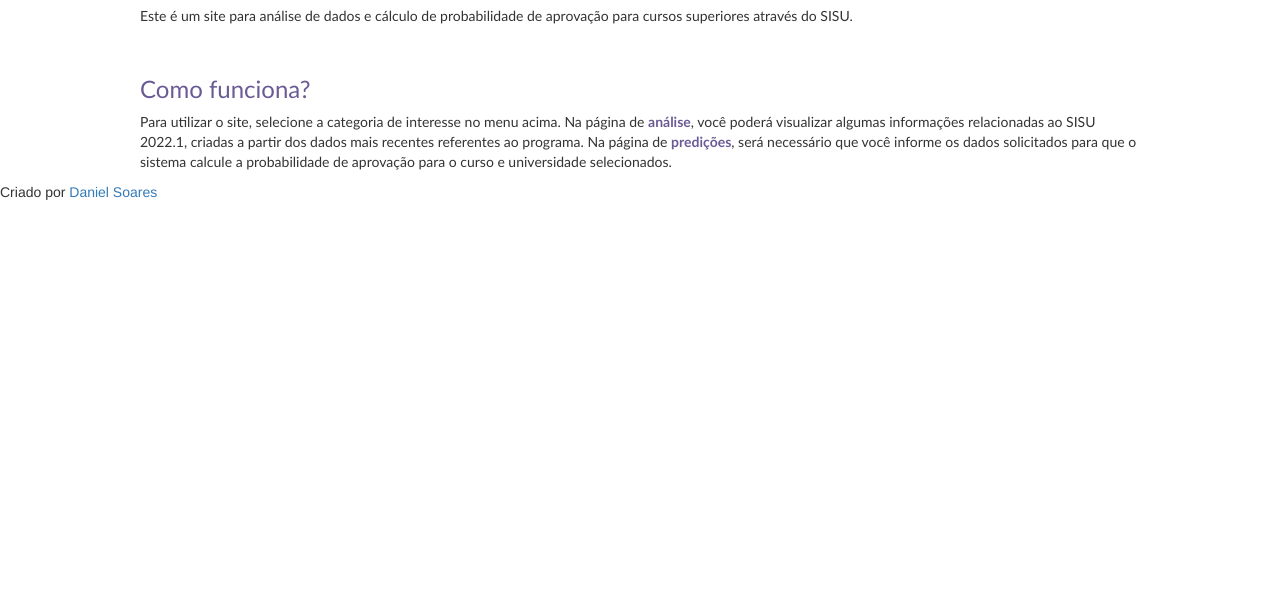
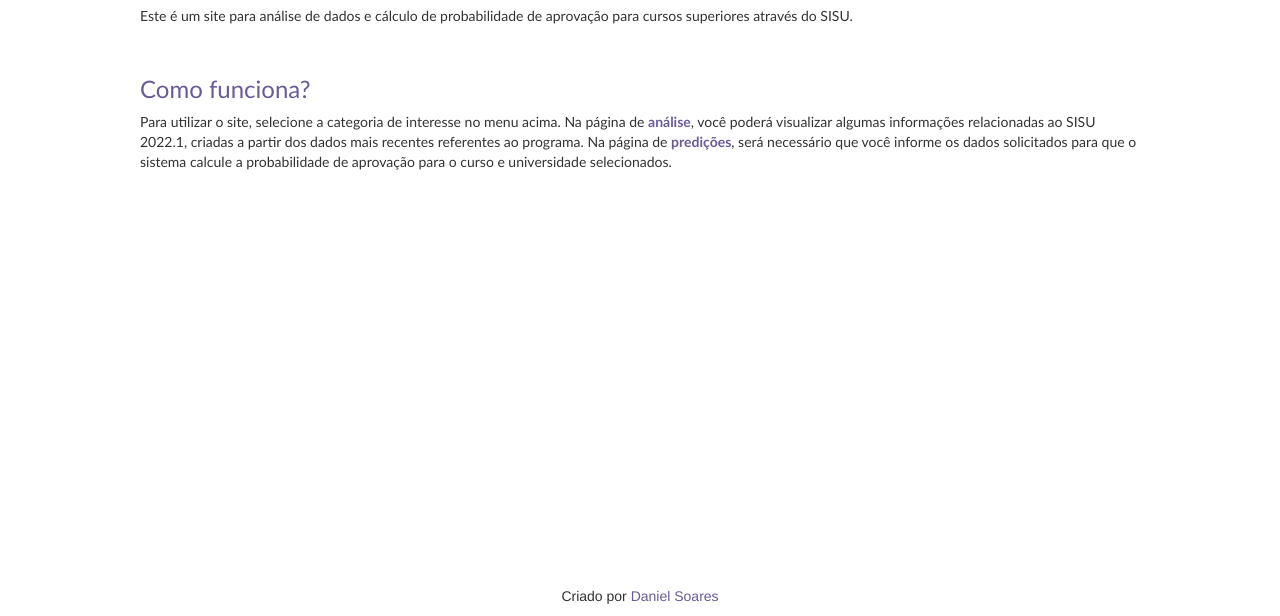
Before and after one commit to dnsrsdata/ecommerce_inference, a Flask app: page / in a window 1280 px wide. Shown: the part 184-800 px from the top of the page. Run offline with Flask 3, Linux system fonts and the light colour scheme; some libraries are stand-ins or nearby versions.

Commit message:
Estilizando o rodapé

```diff
--- a/app/static/style.css
+++ b/app/static/style.css
@@ -172,3 +172,17 @@ input:focus {
     font-size: 1.8em;
     font-family:Helvetica, sans-serif;
 }
+
+footer {
+    position: fixed;
+    left: 0;
+    right: 0;
+    bottom: 0;
+    text-align: center;
+}
+
+footer a {
+    color: #6B5B95;
+    text-decoration: none;
+    font-family: Helvetica, sans-serif;
+}
```
